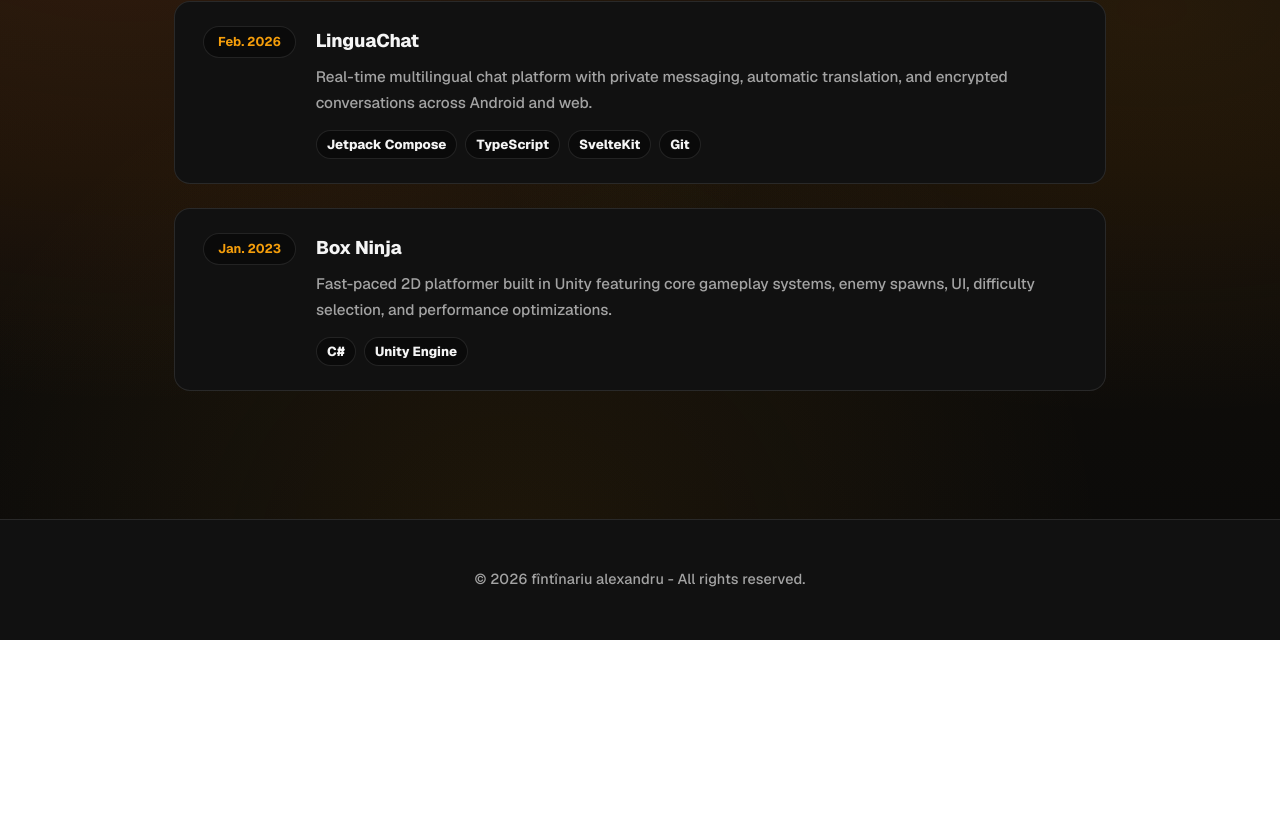
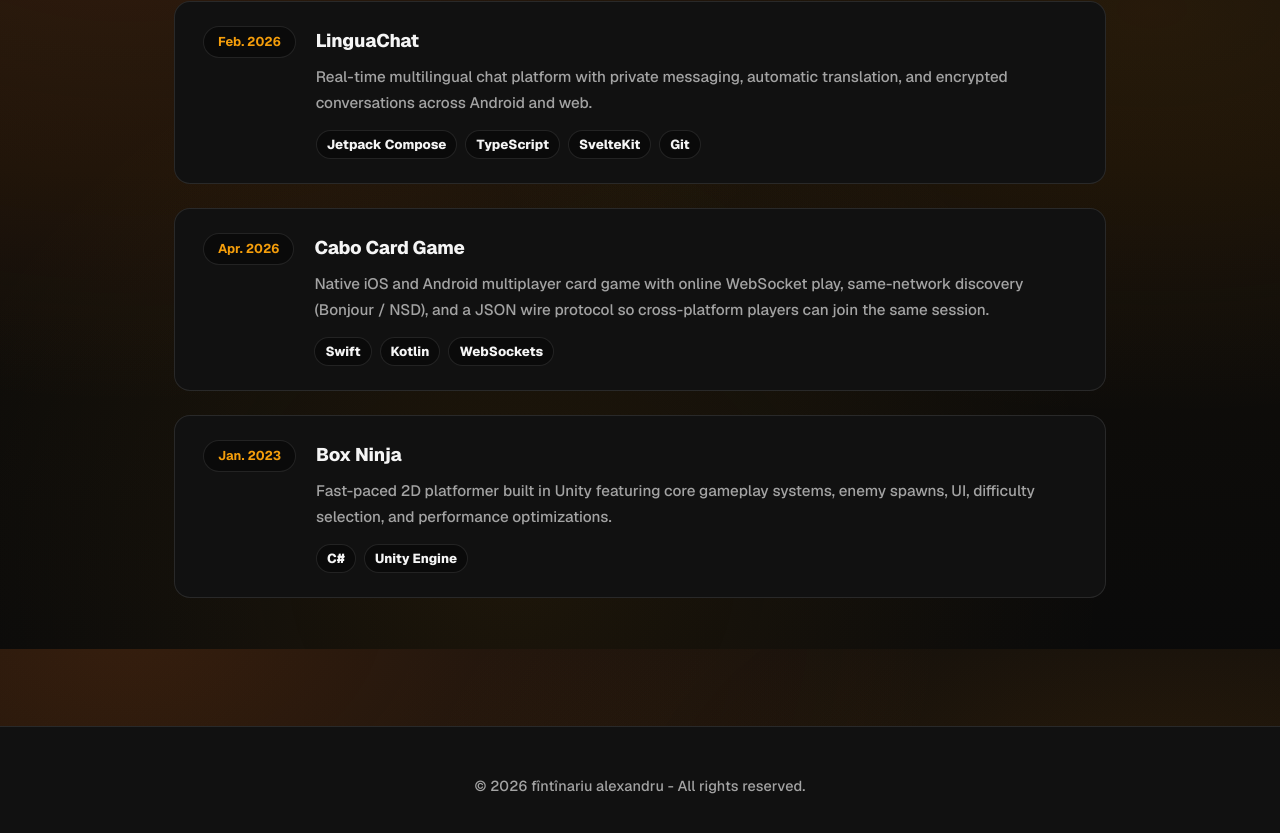
Before and after one commit to Nacko577/alexfintinariu.com, a Next.js app: page / in a window 1280 px wide. Shown: the part 1751-2584 px from the top of the page. Before the commit the page ends 2391 px from the top, so only its background shows below. Built offline with nearby package versions, Linux system fonts and the light colour scheme.

Commit message:
Added project and updated resume

```diff
--- a/components/Projects.tsx
+++ b/components/Projects.tsx
@@ -15,6 +15,14 @@ export default function Projects() {
       description:
         "Real-time multilingual chat platform with private messaging, automatic translation, and encrypted conversations across Android and web.",
       tech: ["Jetpack Compose", "TypeScript", "SvelteKit", "Git"],
+    },
+    {
+      title: "Cabo Card Game",
+      date: "Apr. 2026",
+      url: "https://github.com/Nacko577",
+      description:
+        "Native iOS and Android multiplayer card game with online WebSocket play, same-network discovery (Bonjour / NSD), and a JSON wire protocol so cross-platform players can join the same session.",
+      tech: ["Swift", "Kotlin", "WebSockets"],
     },
     {
       title: "Box Ninja",
```
Also changed, not shown: 1 other file (tests, documents, lock files or other folders).
